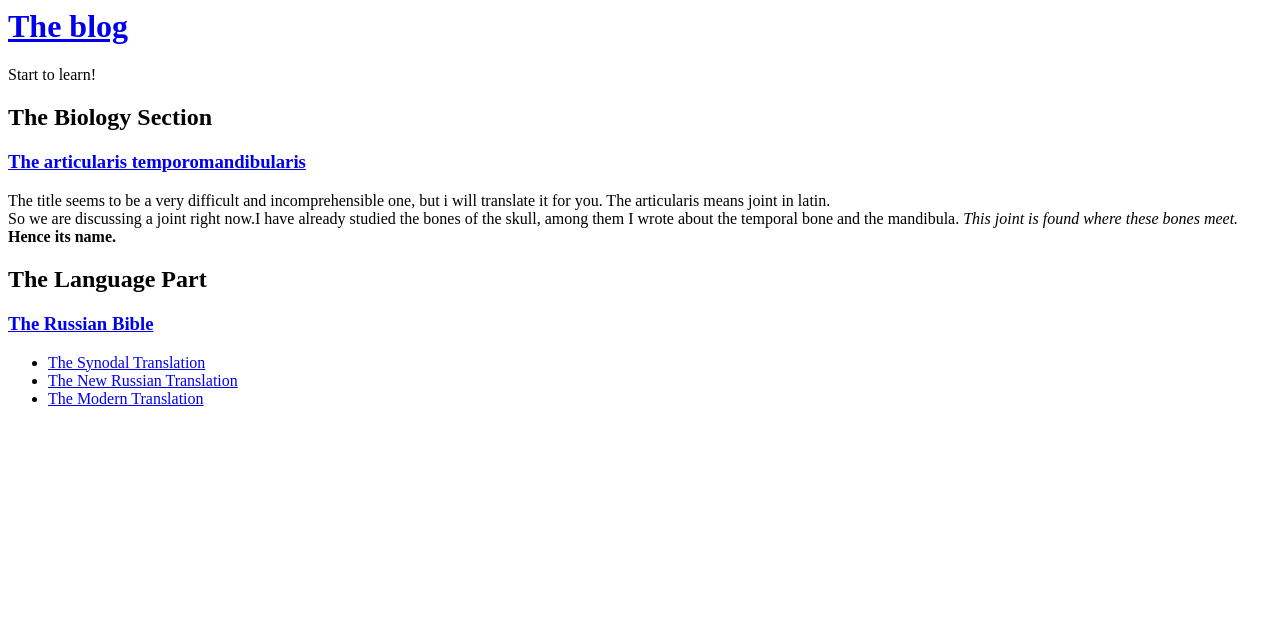
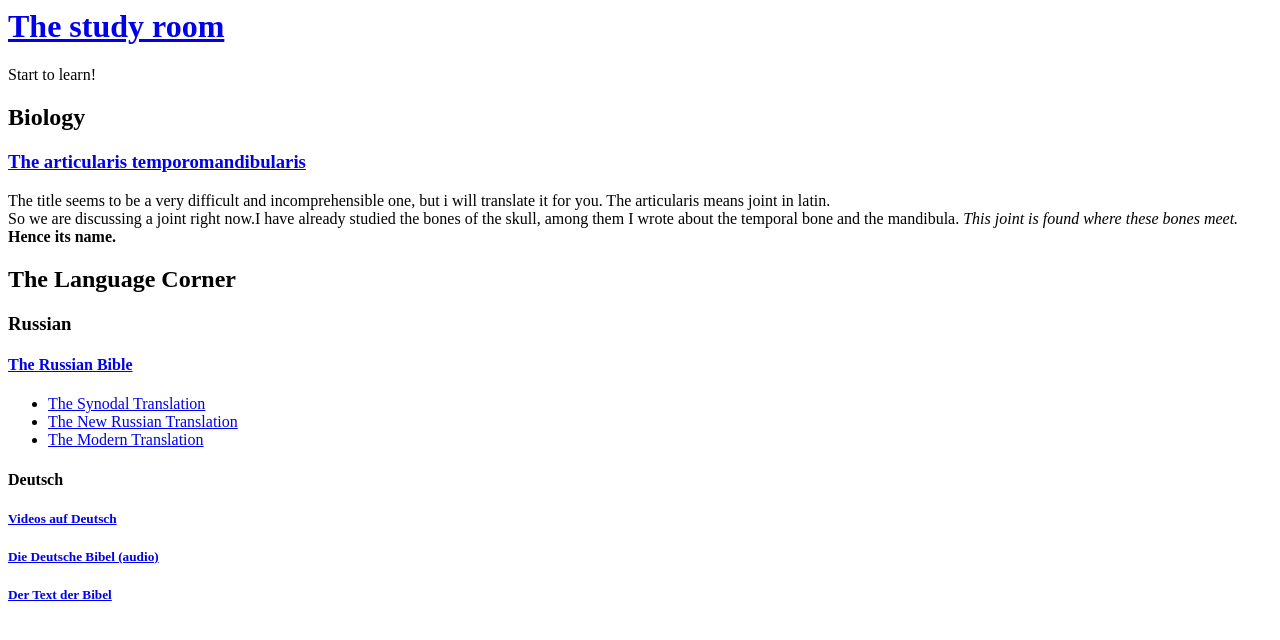
Before and after one commit to masodik/my-first-blog, a Python web app: template blog/templates/blog/post_list.html in a window 1280 px wide. Shown: the top 640 px of the page. Run offline with Jinja, Linux system fonts and the light colour scheme; the template is opened without the code that fills it, so the values that code supplies are empty.

Commit message:
Reversed changes

```diff
--- a/blog/templates/blog/post_list.html
+++ b/blog/templates/blog/post_list.html
@@ -4,27 +4,37 @@
     </head>
     <body>
         <div>
-            <h1><a href="https://masodik.github.io/my-virtual-study">The blog</a></h1>
+            <h1><a href="https://masodik.github.io/my-virtual-study">The study room</a></h1>
         </div>
 
 
         <div>
            <p>Start to learn!</p>
-           <h2>The Biology Section</h2>
+           <h2>Biology</h2>
            <h3><a href="https://masodik.github.io/my-virtual-study/2020/05/22/The-temporomandibular-joint.html">The articularis temporomandibularis</a></h3>
               <p>The title seems to be a very difficult and incomprehensible one, but i will translate it for you. The articularis means joint in latin. <br />So we are discussing a joint right now.I have already studied the bones of the skull, among them I wrote about the temporal bone and the mandibula. <em>This joint is found where these bones meet.</em> <strong>Hence its name.</strong>
         </div>
 
         <div>
 
-          <h2>The Language Part</h2>
+          <h2>The Language Corner</h2>
         </div>
 
         <div>
-            <h3><a href="https://bible.by/">The Russian Bible</a></h3>
+            <h3>Russian</h3>
+            <h4><a href="https://bible.by/">The Russian Bible</a></h4>
             <ul><li><a href="https://bible.by/syn/">The Synodal Translation</a></li>
             <li><a href="https://bible.by/nrt/">The New Russian Translation</a></li>
             <li><a href="https://bible.by/wbtc/">The Modern Translation</a></li></ul>
-        </div>
+            </div>
+
+            <div>
+            <h4>Deutsch</h4>
+            <h5><a href="https://www.youtube.com/watch?v=OvtzcveUTY8">Videos auf Deutsch</a></h5>
+
+            <h5><a href="https://www.youtube.com/watch?v=jun9hjqCzqE&list=PLr_U4dE6BCICAtEivSt0YKDCBbt4tjVHE">Die Deutsche Bibel (audio)</a></h5>
+            <h5><a href="https://www.google.com/url?sa=t&rct=j&q=&esrc=s&source=web&cd=&cad=rja&uact=8&ved=2ahUKEwjpuM3owefpAhUAAhAIHS-PAOcQFjABegQIARAB&url=https%3A%2F%2Fwww.schlachterbibel.de%2Fde%2Fbibel%2Fneues_testament%2F&usg=AOvVaw074O-IyPTGBQOZyguhybOd">Der Text der Bibel</a></h5>
+            </div>
+
     </body>
 </html>
```
